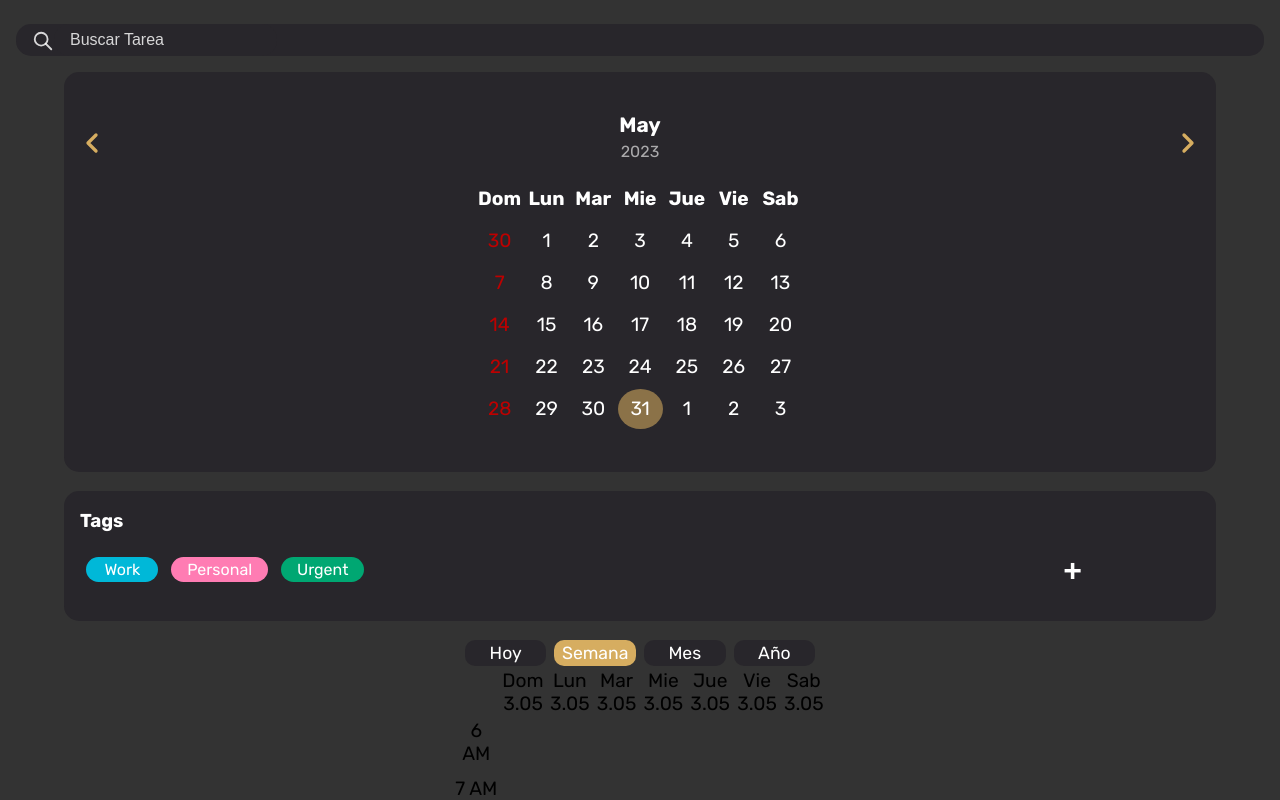
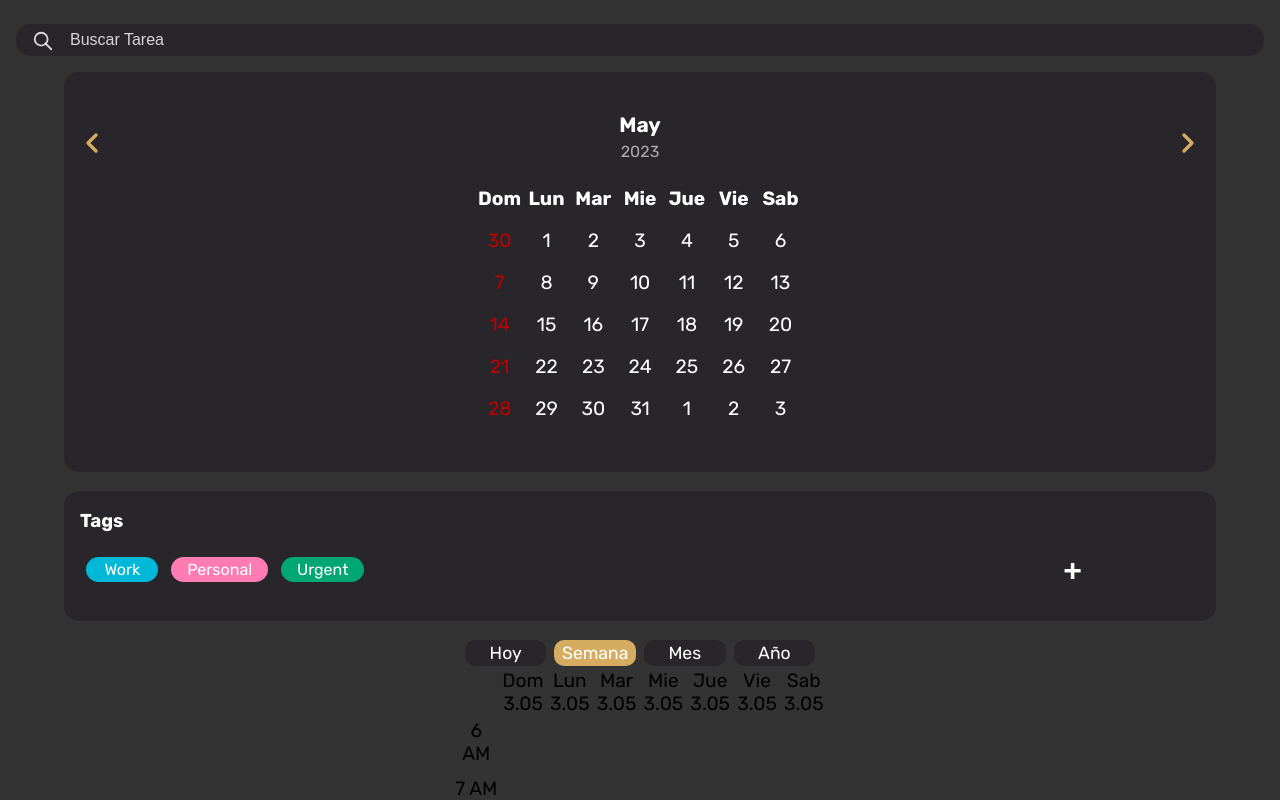
Before and after one commit to Ance7/Projects, a Next.js app in the folder calendar-app/: page / in a window 1280 px wide. Shown: the top 800 px of the page. Built offline with nearby package versions, Linux system fonts and the light colour scheme.

Commit message:
delete some class of css

```diff
--- a/calendar-app/app/globals.css
+++ b/calendar-app/app/globals.css
@@ -141,13 +141,3 @@ td:hover {
   background-color: #a9a29c5b;
   border-radius: 50%;
 }
-
-.dayActive {
-  background-color: #d6ad6091;
-  border-radius: 50%;
-}
-
-#calendarMonth {
-  color: #000;
-  background-color: #122620;
-}
```
